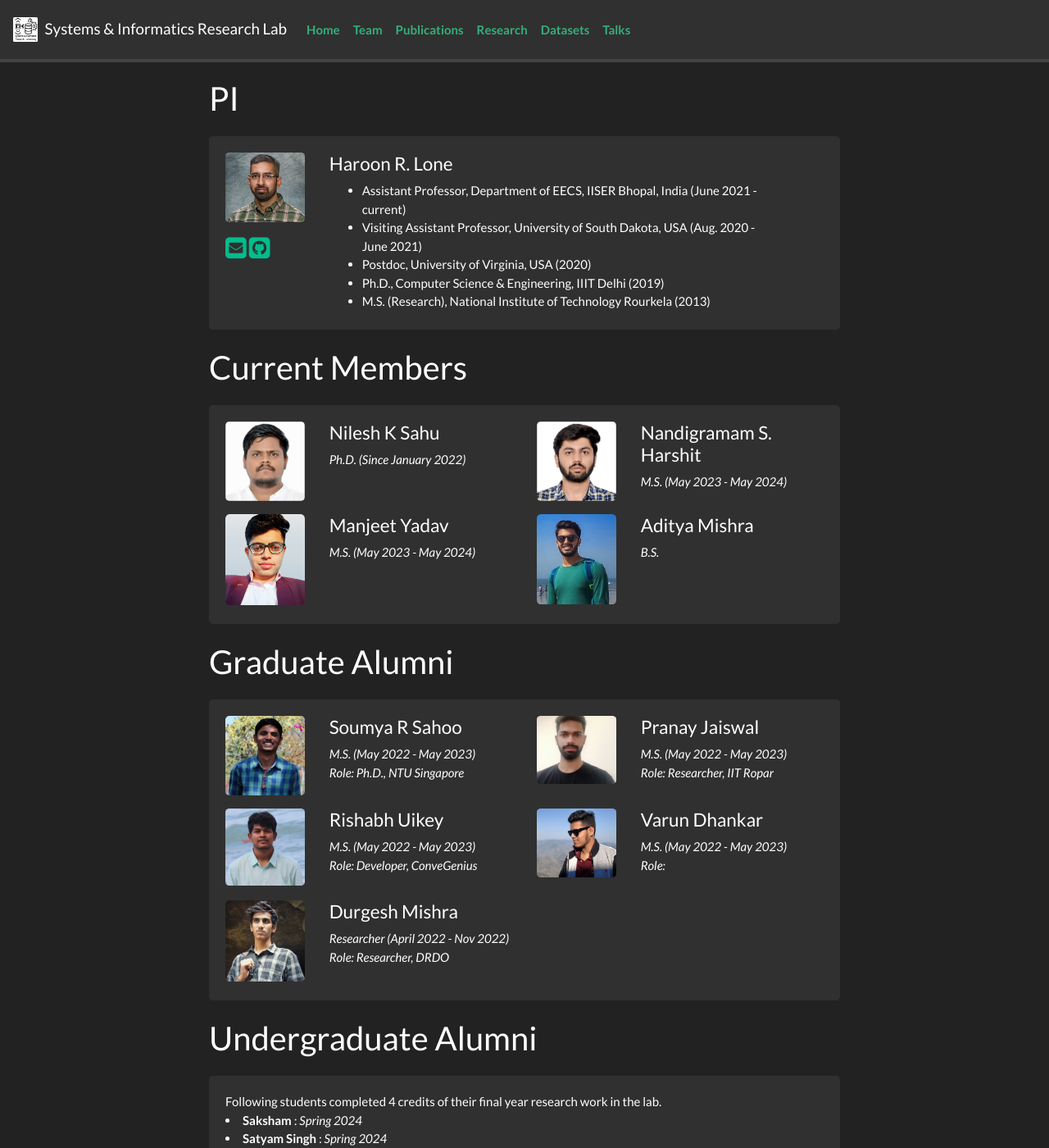
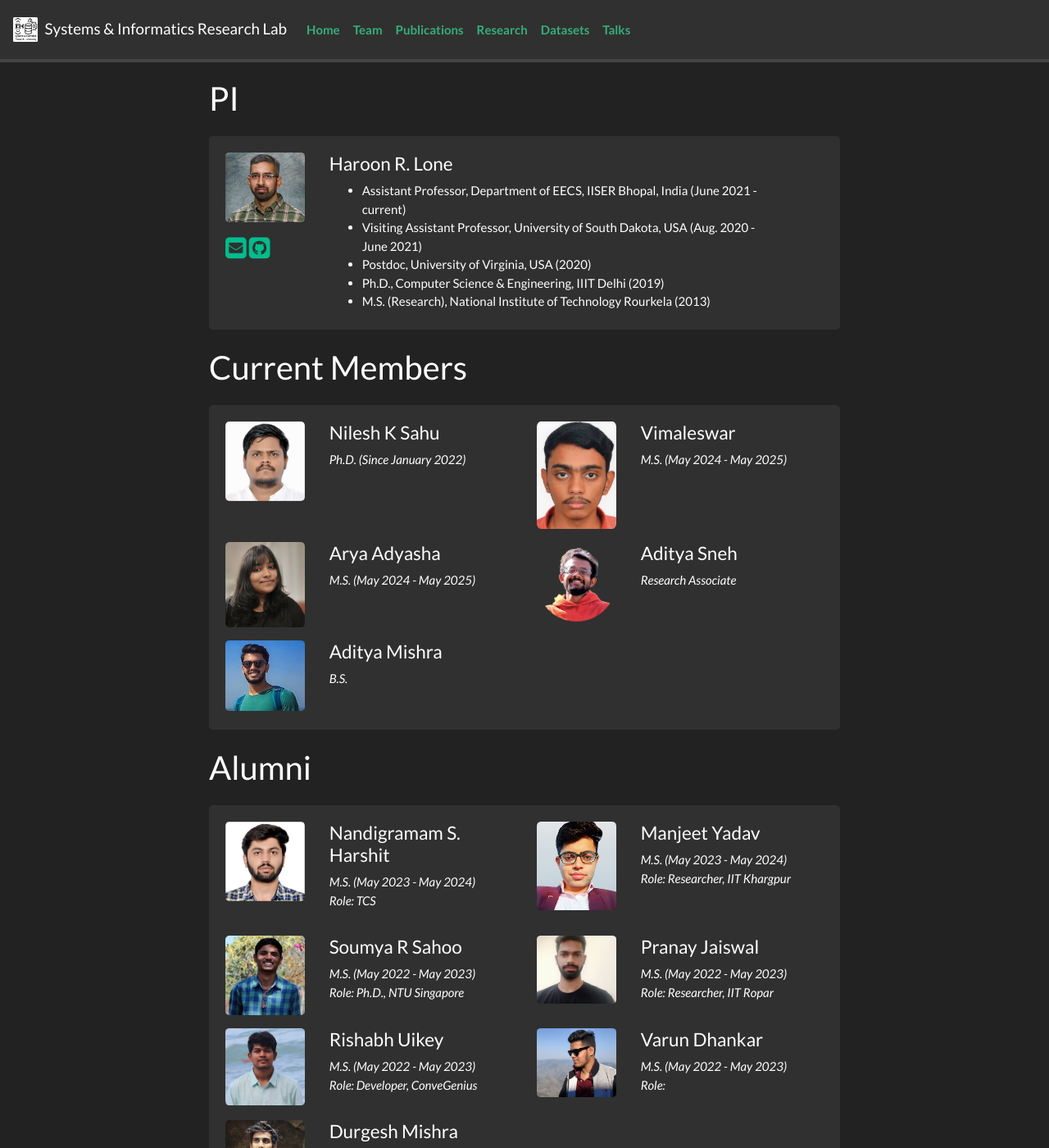
Before and after one commit to sirl-lab/sirl-lab.github.io, a Jekyll site: the page built from _pages/team.md, in a window 1280 px wide and 1400 px high. Shown: the whole window at 82% size. Built offline with Jekyll 4.4.1, drawn with Linux system fonts in a browser that asks for light colours; nearby versions of some CDN libraries; a style sheet for code colours, icons or effects is not loaded.

Commit message:
updated members

```diff
--- a/_data/alumni.yml
+++ b/_data/alumni.yml
@@ -1,3 +1,16 @@
+
+
+
+- name: Nandigramam S. Harshit
+  photo: harshit.jpeg
+  duration: M.S. (May 2023 - May 2024)
+  info: TCS
+
+- name: Manjeet Yadav
+  photo: manjeet.jpeg
+  duration: M.S. (May 2023 - May 2024)
+  info: Researcher, IIT Khargpur
+
 - name: Soumya R Sahoo
   photo: soumya.jpeg
   duration: M.S. (May 2022 - May 2023)
--- a/_data/team_members.yml
+++ b/_data/team_members.yml
@@ -5,13 +5,17 @@
   #website: https://website.com
   #info: See <a href="www">openings</a> for more info
 
-- name: Nandigramam S. Harshit
-  photo: harshit.jpeg
-  info: M.S. (May 2023 - May 2024)
+- name: Vimaleswar
+  photo: vimleswar.jpg
+  info: M.S. (May 2024 - May 2025)
 
-- name: Manjeet Yadav
-  photo: manjeet.jpeg
-  info: M.S. (May 2023 - May 2024)
+- name: Arya Adyasha
+  photo: arya.png
+  info: M.S. (May 2024 - May 2025)
+
+- name: Aditya Sneh
+  photo: adityasneh.png
+  info: Research Associate
 
 - name: Aditya Mishra
   photo: aditya.jpeg
--- a/_pages/team.md
+++ b/_pages/team.md
@@ -76,7 +76,7 @@ permalink: /team/
 </div>
 
 
-## Graduate Alumni
+## Alumni
 
 <div class="jumbotron">
 {% assign number_printed = 0 %}
```
Also changed, not shown: images/aditya.jpeg, images/adityasneh.png (added), images/arya.png (added), images/manjeet.jpeg, images/nilesh.jpeg, images/vimleshwar.jpg (deleted), images/vimleswar.jpg (added).
